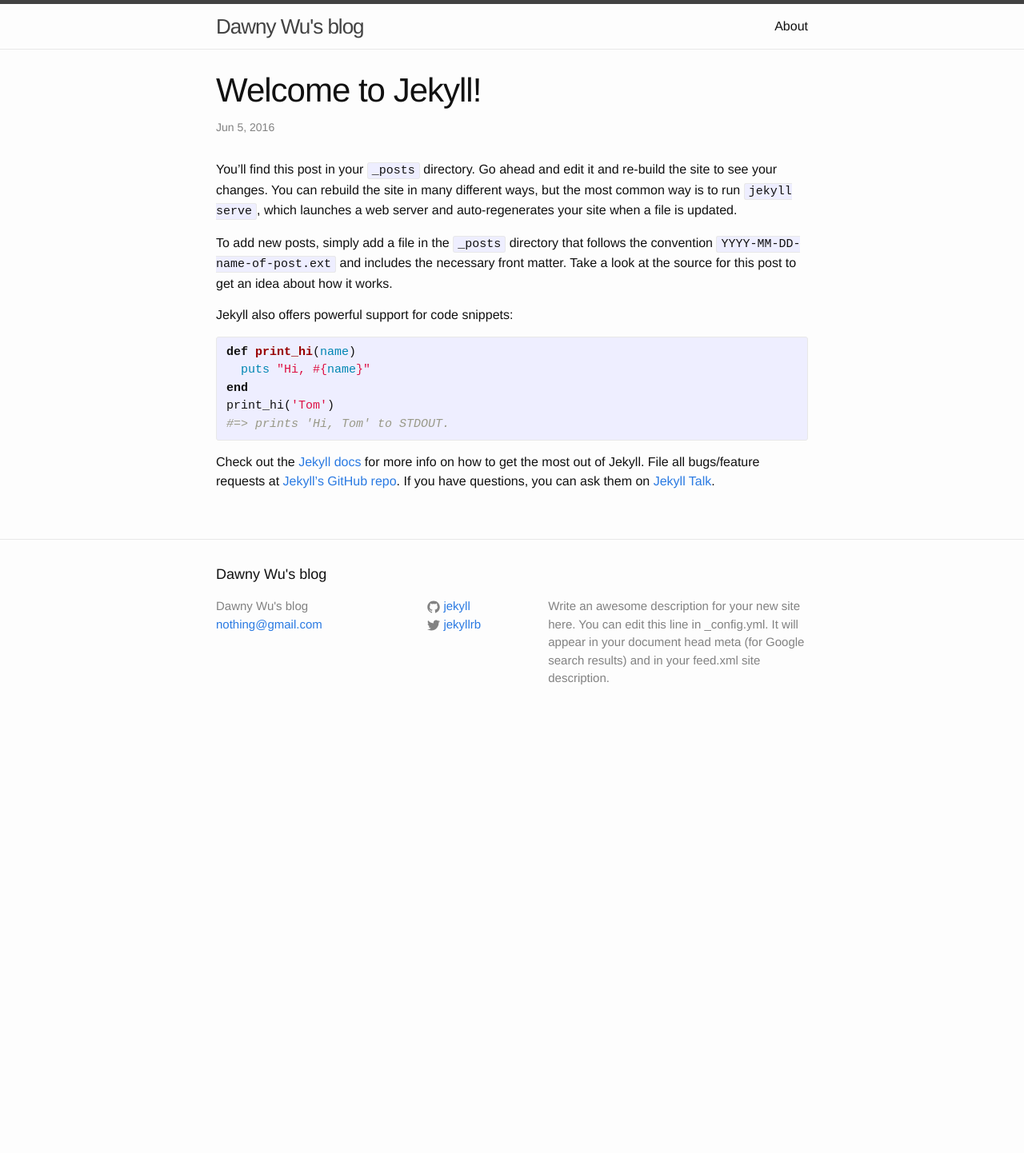
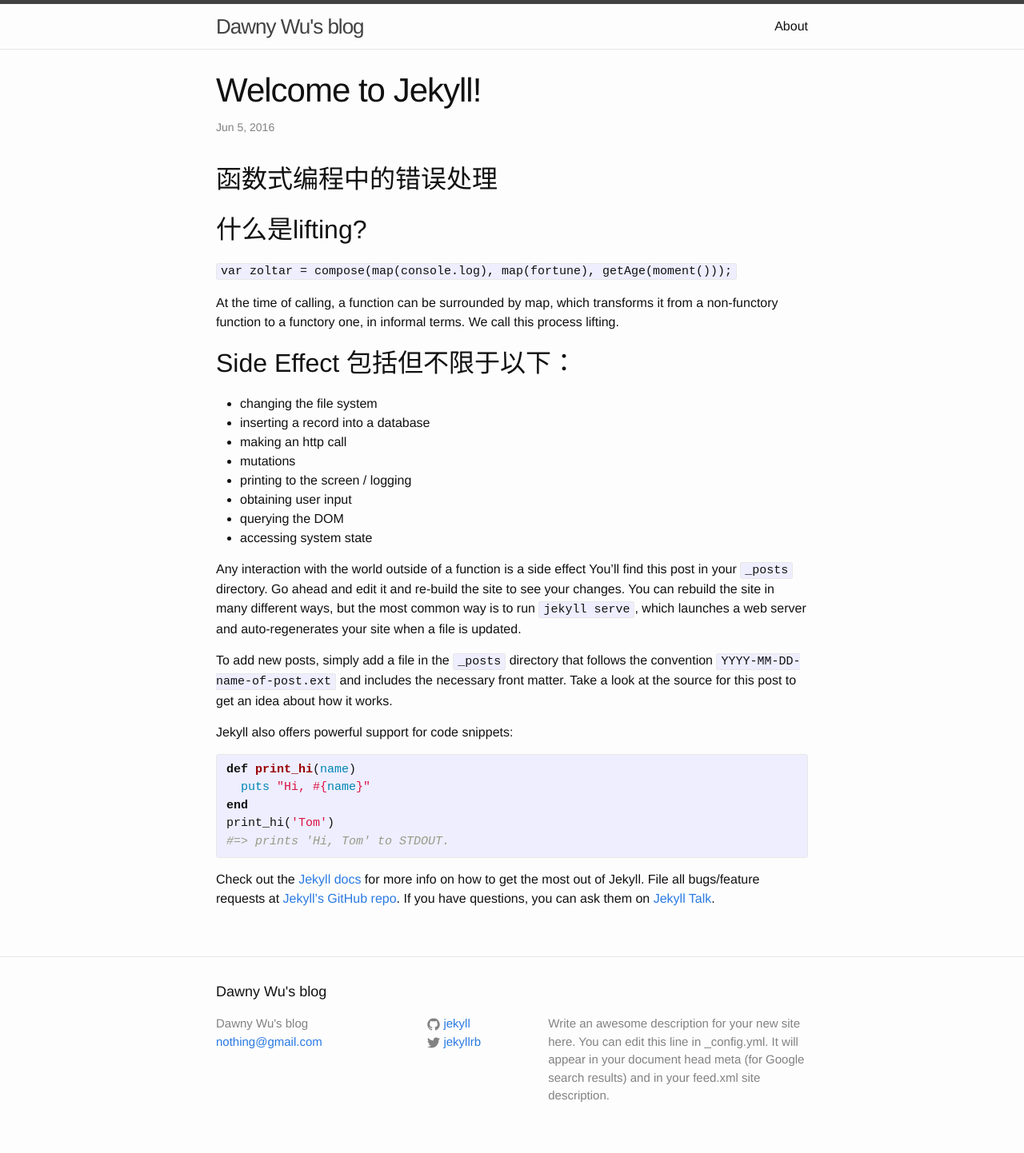
Before and after one commit to DawnyWu/_dawnywu.github.com, a Jekyll site: the page built from _posts/2016-06-05-welcome-to-jekyll.markdown, in a window 1280 px wide. Shown: the whole page at 80% size. Built offline with Jekyll 4.4.1, drawn with Linux system fonts in a browser that asks for light colours; before the commit the page ends 920 px from its top, so only the background shows below that.

Commit message:
update post

```diff
--- a/_posts/2016-06-05-welcome-to-jekyll.markdown
+++ b/_posts/2016-06-05-welcome-to-jekyll.markdown
@@ -4,6 +4,27 @@ title:  "Welcome to Jekyll!"
 date:   2016-06-05 17:15:06 +0800
 categories: jekyll update
 ---
+## 函数式编程中的错误处理
+
+## 什么是lifting?
+
+`var zoltar = compose(map(console.log), map(fortune), getAge(moment()));`
+
+At the time of calling, a function can be surrounded by map, which transforms it from a non-functory function to a functory one, in informal terms. We call this process lifting.
+
+
+## Side Effect 包括但不限于以下：
+
+* changing the file system
+* inserting a record into a database
+* making an http call
+* mutations
+* printing to the screen / logging
+* obtaining user input
+* querying the DOM
+* accessing system state
+
+Any interaction with the world outside of a function is a side effect
 You’ll find this post in your `_posts` directory. Go ahead and edit it and re-build the site to see your changes. You can rebuild the site in many different ways, but the most common way is to run `jekyll serve`, which launches a web server and auto-regenerates your site when a file is updated.
 
 To add new posts, simply add a file in the `_posts` directory that follows the convention `YYYY-MM-DD-name-of-post.ext` and includes the necessary front matter. Take a look at the source for this post to get an idea about how it works.
```
